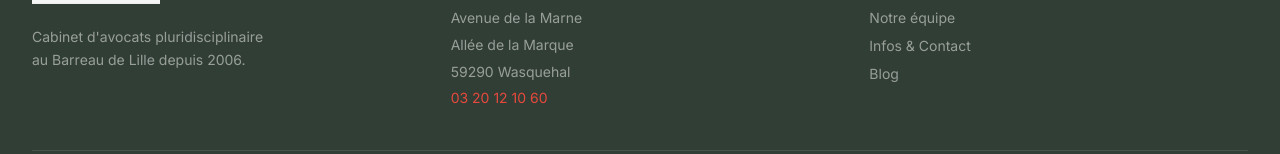
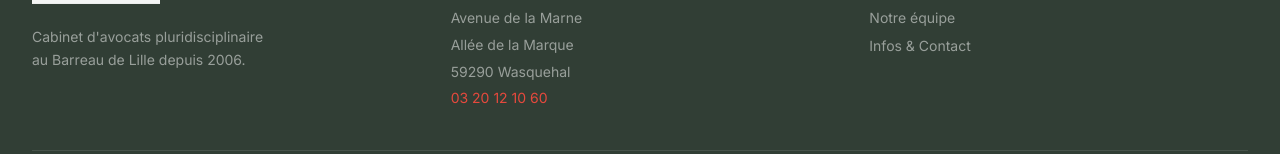
Before and after one commit to siteavocatsdumolinel/site-adm-avocats, a Next.js app: page / in a window 1280 px wide. Shown: the part 3880-4034 px from the top of the page. Built offline with nearby package versions, Linux system fonts and the light colour scheme; no server answers.

Commit message:
fix demandé par charlotte v3

```diff
--- a/components/Footer.tsx
+++ b/components/Footer.tsx
@@ -63,11 +63,7 @@ export default function Footer() {
                   Infos & Contact
                 </Link>
               </li>
-              <li>
-                <Link href="/le-blog" className="text-white/50 hover:text-white transition-colors duration-200 inline-block hover:translate-x-0.5">
-                  Blog
-                </Link>
-              </li>
+
             </ul>
           </div>
         </div>
```
Also changed, not shown: app/favicon.png (deleted).
